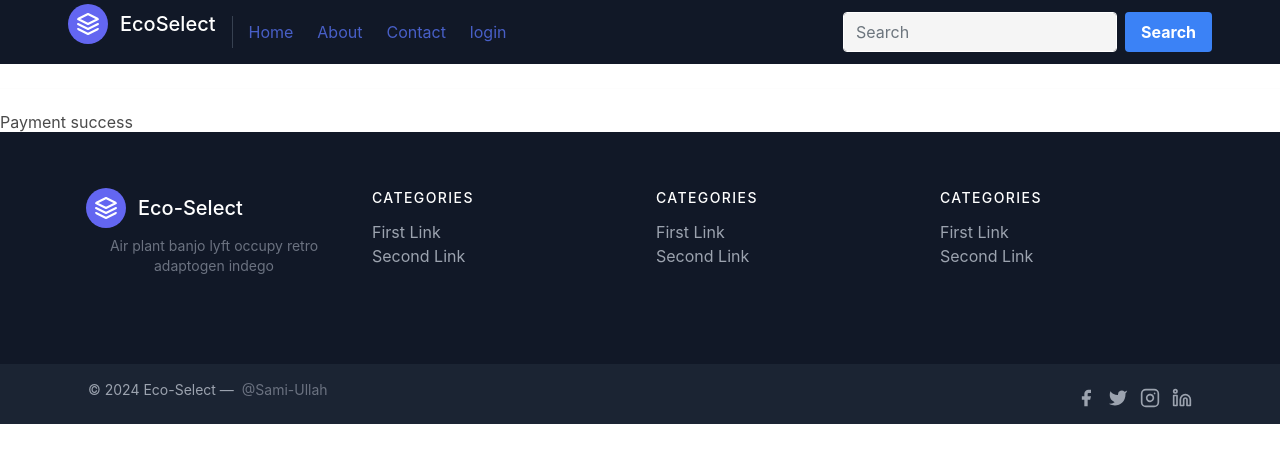
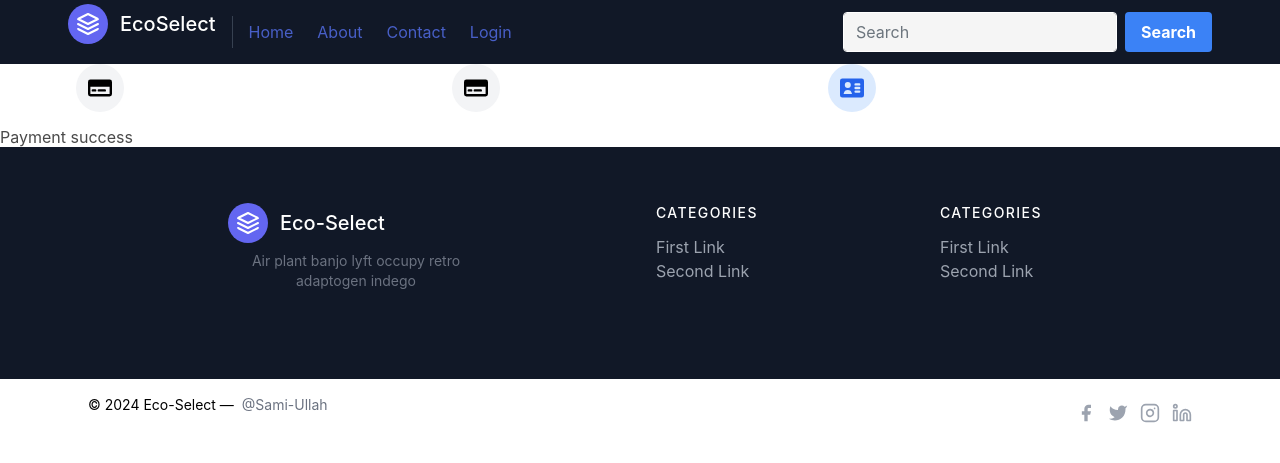
Before and after one commit to Sami606713/ecoselect, a Django app: template products/templates/success.html in a window 1280 px wide. Shown: the top 463 px of the page. Run offline with Django 4.2, Linux system fonts and the light colour scheme; the template is opened without the code that fills it, so the values that code supplies are empty; some libraries are stand-ins or nearby versions.

Commit message:
some addityional changes

```diff
--- /dev/null
+++ b/package.json
@@ -0,0 +1,5 @@
+{
+  "devDependencies": {
+    "daisyui": "^4.6.0"
+  }
+}
--- a/products/templates/base.html
+++ b/products/templates/base.html
@@ -38,32 +39,36 @@
               <a class="mr-5 hover:text-white" href="/product/about">About</a>
               <a class="mr-5 hover:text-white" href="/product/contact">Contact</a>
               {% if user.is_authenticated %}
-        <a class="mr-5 hover:text-white"id="signup" href="/product/log_out">logout</a>
+              <a class="mr-5 hover:text-white" id="signup" href="/product/log_out">Logout</a>
               {% else %}
-       <a class="mr-5 hover:text-white"id="signup" href="/product/log_in">login</a>
+              <a class="mr-5 hover:text-white" id="signup" href="/product/log_in">Login</a>
               {% endif %}
           </nav>
         <form class="d-flex">
           <input class="form-control me-2" type="search" placeholder="Search" aria-label="Search">
           <button class="bg-blue-500 hover:bg-blue-700 text-white font-bold py-2 px-4 rounded" type="submit">Search</button>
           {% if user.is_authenticated %}
-          <a href="/product/shoping_cart" data-popover-target="popover-user-profile" class="relative group bg-white text-black hover:bg-gray-700 text-white font-bold py-2 px-4 rounded mx-2" id="CartButton">
+          <!-- <a href="/product/shoping_cart" data-popover-target="popover-user-profile" class="relative group bg-white text-black hover:bg-gray-700 text-white font-bold py-2 px-4 rounded mx-2" id="CartButton">
             <span id="cart" class="text-black hover:text-gray-400">0</span>
-
-          </a>
+          </a> -->
+          <div class="relative group">
+            <button class="bg-white text-black py-2 px-4 rounded hover:bg-gray-700 text-white font-bold mx-2" id="CartButton">
+              <span id="cart" class="text-black hover:text-gray-400">0</span>
+            </button>
+            <div class="popover hidden absolute bg-white border border-gray-300 p-2 rounded shadow-md mt-5 flex origin-top transform -translate-x-1/2 left-1/2">
+              <a href="/product/shoping_cart" class="flex-1 bg-white-500 text-black py-0 px-2 rounded hover:bg-gray-700 hover:text-white mx-2">View Cart</a>
+              <button class="flex-1 bg-white-500 text-black py-0 px-2 rounded hover:bg-gray-700 hover:text-white mx-2" id="clr" onclick=clearCart()>Clear Cart</button>
+            </div>
+          </div>
 
           {% else %}
-          <h1><h1></h1>
+
           {% endif %}
         </form>
 
     </div>
   </header>
-
-<hr>
 <!-- End of Navber -->
-
-
 <!-- Extend krni ha -->
 {% block body%}  {% endblock%}
 
@@ -101,26 +106,15 @@
           </li>
         </nav>
       </div>
-      <div class="lg:w-1/4 md:w-1/2 w-full px-4">
-        <h2 class="title-font font-medium text-white tracking-widest text-sm mb-3">CATEGORIES</h2>
-        <nav class="list-none mb-10">
-          <li>
-            <a class="text-gray-400 hover:text-white">First Link</a>
-          </li>
-          <li>
-            <a class="text-gray-400 hover:text-white">Second Link</a>
-          </li>
-        </nav>
     </div>
   </div>
-  </div>
-  <div class="bg-gray-800 bg-opacity-75">
+  <div class="bg-white">
     <div class="container mx-auto py-4 px-5 flex flex-wrap flex-col sm:flex-row">
-      <p class="text-gray-400 text-sm text-center sm:text-left">© 2024 Eco-Select —
-        <a href="https://github.com/Sami606713" class="text-gray-500 ml-1" rel="noopener noreferrer" target="_blank">@Sami-Ullah</a>
+      <p class="text-black text text-sm text-center sm:text-left">© 2024 Eco-Select —
+        <a href="https://github.com/Sami606713" class="text-gray-500 hover:text-blue-500 ml-1" rel="noopener noreferrer" target="_blank">@Sami-Ullah</a>
       </p>
       <span class="inline-flex sm:ml-auto sm:mt-0 mt-2 justify-center sm:justify-start">
-        <a class="text-gray-400">
+        <a class="text-gray-400 hover:text-blue-600 hover:fill">
           <svg fill="currentColor" stroke-linecap="round" stroke-linejoin="round" stroke-width="2" class="w-5 h-5" viewBox="0 0 24 24">
             <path d="M18 2h-3a5 5 0 00-5 5v3H7v4h3v8h4v-8h3l1-4h-4V7a1 1 0 011-1h3z"></path>
           </svg>
@@ -136,13 +130,11 @@
             <path d="M16 11.37A4 4 0 1112.63 8 4 4 0 0116 11.37zm1.5-4.87h.01"></path>
           </svg>
         </a>
-        <a class="ml-3 text-gray-400">
+        <a class="ml-3 text-gray-400 hover:text-blue-600 hover:fill"">
           <svg xmlns="http://www.w3.org/2000/svg" viewBox="0 0 24 24" fill="none" stroke="currentColor" stroke-width="2" stroke-linecap="round" stroke-linejoin="round" class="w-5 h-5">
             <path d="M16 8a6 6 0 016 6v7h-4v-7a2 2 0 00-2-2 2 2 0 00-2 2v7h-4v-7a6 6 0 016-6zM2 9h4v12H2z"></path>
             <circle cx="4" cy="4" r="2" fill="none"></circle>
           </svg>
-
-
         </a>
       </span>
     </div>
@@ -169,6 +161,37 @@
     }
      document.getElementById("cart").innerHTML=Object.keys(cart).length
     </script>
+    <script>
+      var popover = document.querySelector(".popover");
+
+      document.getElementById("CartButton").addEventListener("mouseover", function () {
+          popover.classList.remove("hidden");
+      });
+
+      popover.addEventListener("mouseover", function () {
+          popover.classList.remove("hidden");
+      });
+
+      document.getElementById("CartButton").addEventListener("mouseout", function () {
+          popover.classList.add("hidden");
+      });
+
+      popover.addEventListener("mouseout", function () {
+          popover.classList.add("hidden");
+      });
+
+      function viewCart() {
+          // Add logic for viewing cart
+          console.log("View Cart clicked");
+          window.location="/product/shoping_cart"
+      }
+
+      function clearCart() {
+          // Add logic for clearing cart
+          // console.log("Clear Cart clicked");
+          localStorage.clear()
+      }
+  </script>
     {% block js %}  {% endblock %}
   </body>
 </html>
--- a/products/templates/success.html
+++ b/products/templates/success.html
@@ -3,15 +3,55 @@
 
 {% block body%}
 {% load static%}
-<h1 >Payment success</h1>
-<button id="success" style="display: none;">Clear</button>
+<div class="container">
+    <ol class="flex items-center w-full mb-4 sm:mb-5">
+        <li class="flex w-full items-center text-blue-600 dark:text-blue-500 after:content-[''] after:w-full after:h-1 after:border-b after:border-blue-100 after:border-4 after:inline-block dark:after:border-blue-800 addr">
+            <div class="flex items-center justify-center w-10 h-10 bg-gray-100 rounded-full lg:h-12 lg:w-12 dark:bg-gray-700 shrink-0">
+                <svg class="w-4 h-4 text-blue-600 lg:w-6 lg:h-6 dark:text-blue-300" aria-hidden="true" xmlns="http://www.w3.org/2000/svg"  viewBox="0 0 20 14">
+                    <path d="M18 0H2a2 2 0 0 0-2 2v10a2 2 0 0 0 2 2h16a2 2 0 0 0 2-2V2a2 2 0 0 0-2-2ZM2 12V6h16v6H2Z"/>
+                    <path d="M6 8H4a1 1 0 0 0 0 2h2a1 1 0 0 0 0-2Zm8 0H9a1 1 0 0 0 0 2h5a1 1 0 1 0 0-2Z"/>
+                </svg>
+            </div>
+        </li>
+        <li class="flex w-full items-center text-blue-600 dark:text-blue-500 after:content-[''] after:w-full after:h-1 after:border-b after:border-blue-100 after:border-4 after:inline-block dark:after:border-blue-800 check">
+            <div class="flex items-center justify-center w-10 h-10 bg-gray-100 rounded-full lg:h-12 lg:w-12 dark:bg-gray-700 shrink-0">
+                <svg class="w-4 h-4 text-blue-600 lg:w-6 lg:h-6 dark:text-blue-300" aria-hidden="true" xmlns="http://www.w3.org/2000/svg"  viewBox="0 0 20 14">
+                    <path d="M18 0H2a2 2 0 0 0-2 2v10a2 2 0 0 0 2 2h16a2 2 0 0 0 2-2V2a2 2 0 0 0-2-2ZM2 12V6h16v6H2Z"/>
+                    <path d="M6 8H4a1 1 0 0 0 0 2h2a1 1 0 0 0 0-2Zm8 0H9a1 1 0 0 0 0 2h5a1 1 0 1 0 0-2Z"/>
+                </svg>
+            </div>
+        </li>
+        <li class="flex w-full items-center text-blue-600 dark:text-blue-500 after:content-[''] after:w-full after:h-1 after:border-b after:border-blue-100 after:border-4 after:inline-block dark:after:border-blue-800 succ">
+            <div class="flex items-center justify-center w-10 h-10 bg-blue-100 rounded-full lg:h-12 lg:w-12 dark:bg-blue-800 shrink-0">
+                <svg class="w-4 h-4 text-blue-600 lg:w-6 lg:h-6 dark:text-blue-300" aria-hidden="true" xmlns="http://www.w3.org/2000/svg" fill="currentColor" viewBox="0 0 20 16">
+                    <path d="M18 0H2a2 2 0 0 0-2 2v12a2 2 0 0 0 2 2h16a2 2 0 0 0 2-2V2a2 2 0 0 0-2-2ZM6.5 3a2.5 2.5 0 1 1 0 5 2.5 2.5 0 0 1 0-5ZM3.014 13.021l.157-.625A3.427 3.427 0 0 1 6.5 9.571a3.426 3.426 0 0 1 3.322 2.805l.159.622-6.967.023ZM16 12h-3a1 1 0 0 1 0-2h3a1 1 0 0 1 0 2Zm0-3h-3a1 1 0 1 1 0-2h3a1 1 0 1 1 0 2Zm0-3h-3a1 1 0 1 1 0-2h3a1 1 0 1 1 0 2Z"/>
+                </svg>
+            </div>
+        </li>
+    </ol>
+    </div>
+
+    <div>
+        <h1>Payment success</h1>
+    </div>
 {% endblock %}
 
 {% block js%}
+<!-- <script>
+    $(".addr").click(function() {
+        window.location="/product/address"
+    })
+
+    $(".check").click(function() {
+        window.location="/product/shoping_cart"
+    })
+
+    $(".succ").click(function() {
+        window.location="/product/success/"
+    })
+
+</script> -->
 <script>
-    // $("#success").click()
-    // if($("#success").click()){
-    //     localStorage.clear()
-    // }
+    // $("#clr").click()
 </script>
 {% endblock %}
--- a/products/views.py
+++ b/products/views.py
@@ -220,7 +220,7 @@ def create_checkout_session(request):
         try:
             checkout_session = stripe.checkout.Session.create(
                 # success_url=domain_url + 'success?session_id={CHECKOUT_SESSION_ID}',
-                success_url=domain_url + '/product/success/',
+                 success_url=domain_url + '/product/success/',
                 cancel_url=domain_url + 'cancelled/',
                 payment_method_types=['card'],
                 mode='payment',
@@ -237,6 +237,7 @@ def success(request):
     try:
         # Retrieve the Checkout Session to check the payment status
         checkout_session = stripe.checkout.Session.retrieve(session_id)
+
         # Handle the success scenario based on the payment status
         if checkout_session.payment_status == 'paid':
             # Payment is successful
```
Also changed, not shown: other parts of products/templates/base.html (+5 -4 lines), products/templates/index.html (+5 -2 lines), package-lock.json (added). Lines whose indentation alone changed are shown as unchanged.
